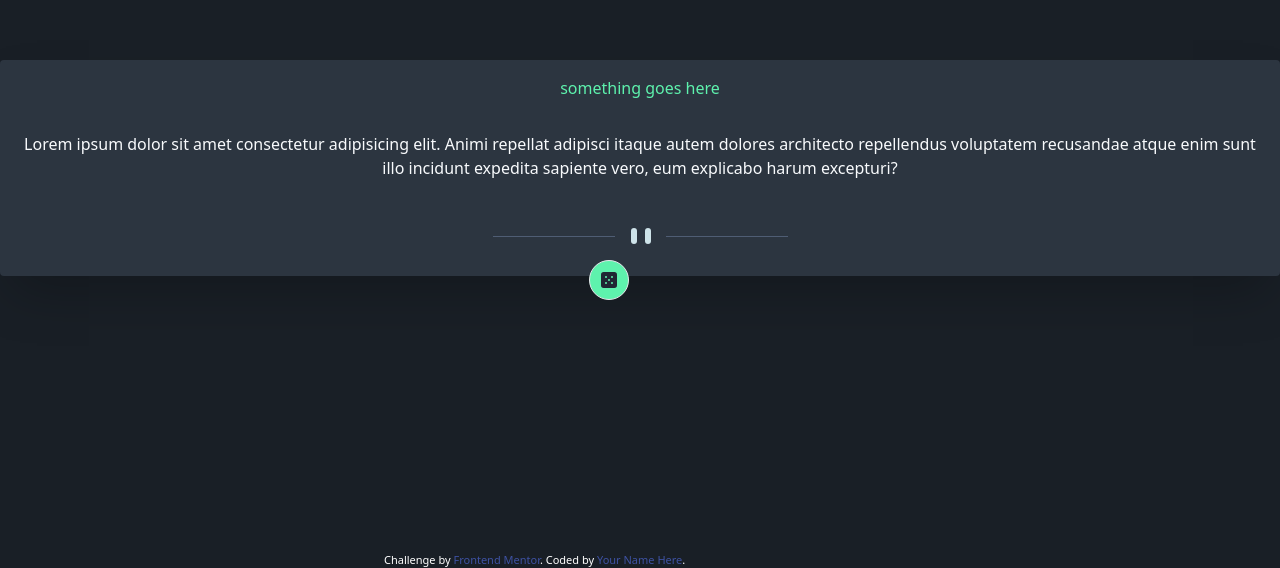
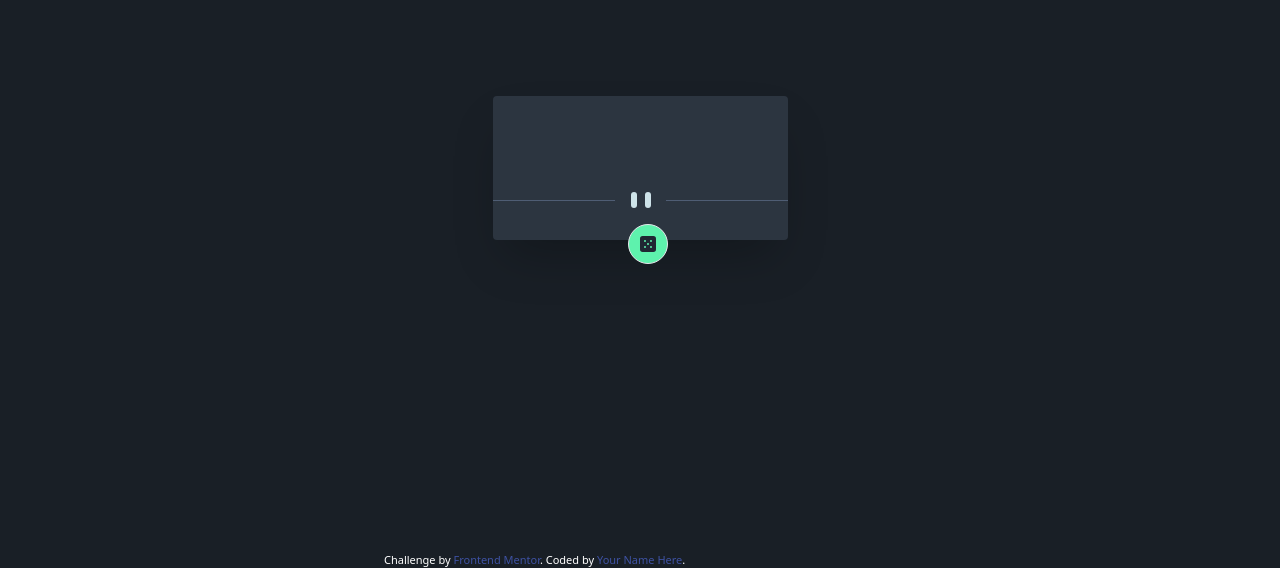
Before and after one commit to Rango-dz/advice-generator-app-main, a website: page index.html in a window 1280 px wide. Shown: the part 232-800 px from the top of the page. Drawn offline with Linux system fonts and the light colour scheme; no server answers.

Commit message:
removed text

```diff
--- a/index.html
+++ b/index.html
@@ -20,9 +20,9 @@
 
 <!-- Advice ID goes here -->
 <div class="card relative rounded bg-[#2C3540] h-auto mx-auto text-center max-w-full flex-col justify-center align-bottom shadow-2xl">
-  <div class="textheader p-4 text-[#5EF2AD]">something goes here</div>
+  <div class="textheader p-4 text-[#5EF2AD]"></div>
   <div class="advicequote p-4 text-slate-50">
- Lorem ipsum dolor sit amet consectetur adipisicing elit. Animi repellat adipisci itaque autem dolores architecto repellendus voluptatem recusandae atque enim sunt illo incidunt expedita sapiente vero, eum explicabo harum excepturi?
+
 
   </div>
   <img class="mx-auto my-8" src="/images/pattern-divider-mobile.svg" alt="">
```
